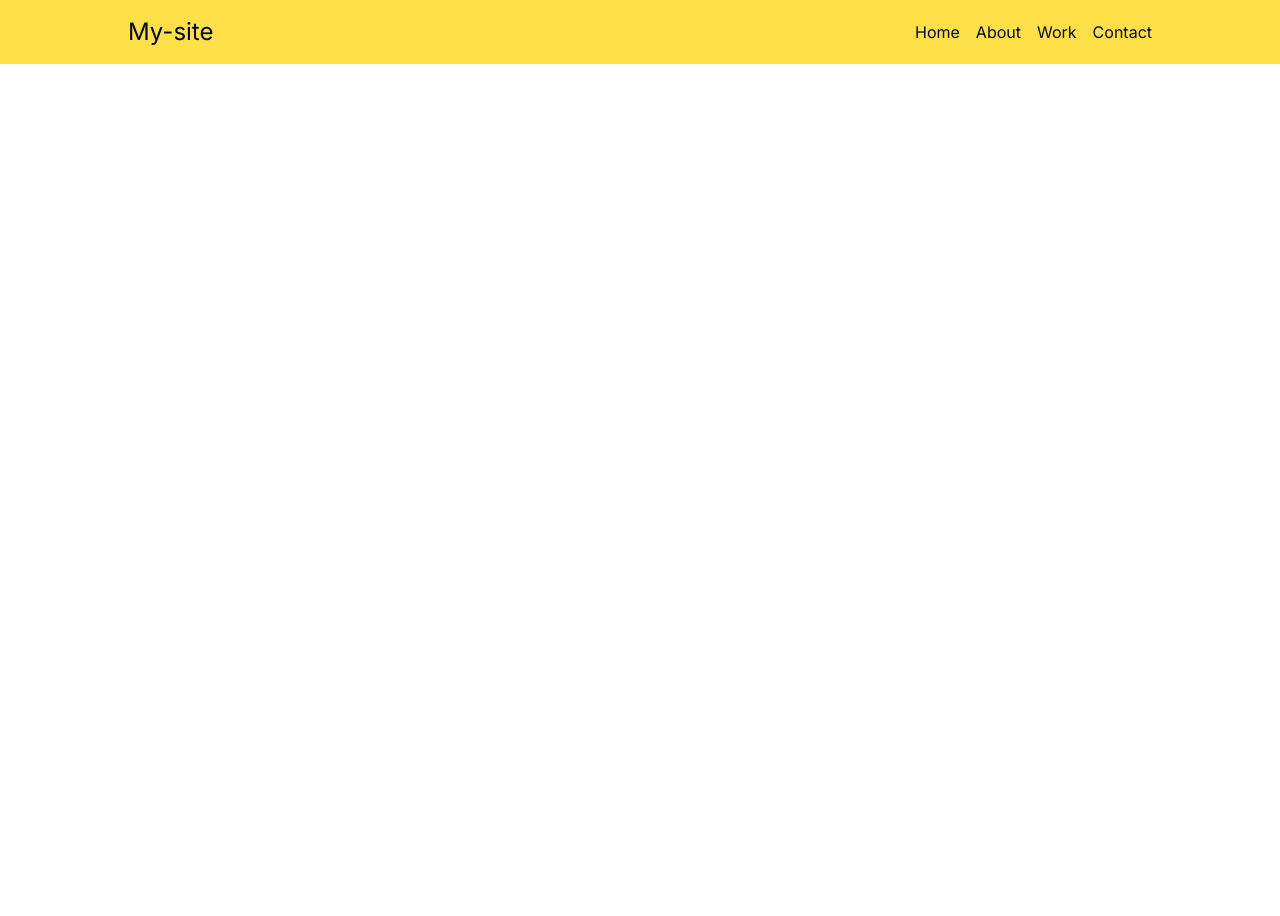
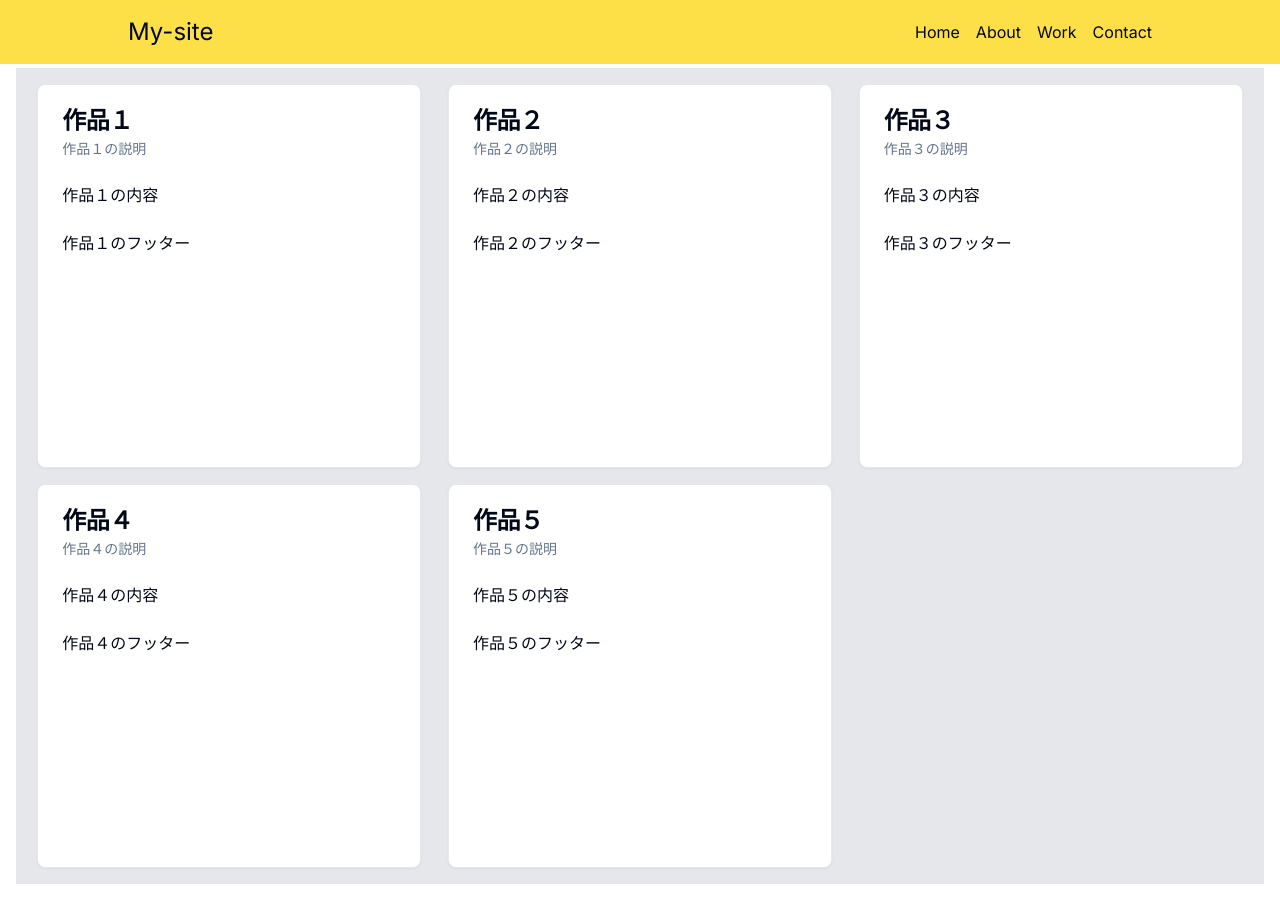
Before and after one commit to tasozo/my-site2, a Next.js app: page /work in a window 1280 px wide. Before the commit the page ends 800 px from the top, so only its background shows below. Built offline with nearby package versions, Linux system fonts and the light colour scheme.

Commit message:
Chapter18

```diff
--- a/src/app/work/page.js
+++ b/src/app/work/page.js
@@ -1,7 +1,90 @@
+import {
+  Card,
+  CardContent,
+  CardDescription,
+  CardFooter,
+  CardHeader,
+  CardTitle,
+} from '@/components/ui/card'
+
+// サンプルの作品データリスト
+const works = [
+  {
+    title: '作品１',
+    description: '作品１の説明',
+    content: '作品１の内容',
+    footer: '作品１のフッター',
+  },
+  {
+    title: '作品２',
+    description: '作品２の説明',
+    content: '作品２の内容',
+    footer: '作品２のフッター',
+  },
+  {
+    title: '作品３',
+    description: '作品３の説明',
+    content: '作品３の内容',
+    footer: '作品３のフッター',
+  },
+  {
+    title: '作品４',
+    description: '作品４の説明',
+    content: '作品４の内容',
+    footer: '作品４のフッター',
+  },
+  {
+    title: '作品５',
+    description: '作品５の説明',
+    content: '作品５の内容',
+    footer: '作品５のフッター',
+  },
+]
+
 export default function Page() {
   return (
     <>
-      <h2>work</h2>
+      <h2>Work</h2>
+      <div
+        className='
+          grid grid-cols-1 justify-items-center
+          gap-4
+          bg-gray-200
+          p-4
+          xs:grid-cols-1
+          lg:grid-cols-2
+          xl:grid-cols-3
+
+      '
+      >
+        {works.map((work, index) => (
+          <Card
+            key={index}
+            className='
+              col-span-1
+              border
+              min-w-96
+              max-w-xl
+              min-h-96
+              border-gray-200
+              rounded-lg
+              shadow-sm
+              hover:shadow-xl
+            '
+          >
+            <CardHeader>
+              <CardTitle>{work.title}</CardTitle>
+              <CardDescription>{work.description}</CardDescription>
+            </CardHeader>
+            <CardContent>
+              <p>{work.content}</p>
+            </CardContent>
+            <CardFooter>
+              <p>{work.footer}</p>
+            </CardFooter>
+          </Card>
+        ))}
+      </div>
     </>
-  );
+  )
 }
--- /dev/null
+++ b/src/components/ui/card.jsx
@@ -0,0 +1,50 @@
+import * as React from "react"
+
+import { cn } from "@/lib/utils"
+
+const Card = React.forwardRef(({ className, ...props }, ref) => (
+  <div
+    ref={ref}
+    className={cn("rounded-lg border bg-card text-card-foreground shadow-sm", className)}
+    {...props} />
+))
+Card.displayName = "Card"
+
+const CardHeader = React.forwardRef(({ className, ...props }, ref) => (
+  <div
+    ref={ref}
+    className={cn("flex flex-col space-y-1.5 p-6", className)}
+    {...props} />
+))
+CardHeader.displayName = "CardHeader"
+
+const CardTitle = React.forwardRef(({ className, ...props }, ref) => (
+  <h3
+    ref={ref}
+    className={cn("text-2xl font-semibold leading-none tracking-tight", className)}
+    {...props} />
+))
+CardTitle.displayName = "CardTitle"
+
+const CardDescription = React.forwardRef(({ className, ...props }, ref) => (
+  <p
+    ref={ref}
+    className={cn("text-sm text-muted-foreground", className)}
+    {...props} />
+))
+CardDescription.displayName = "CardDescription"
+
+const CardContent = React.forwardRef(({ className, ...props }, ref) => (
+  <div ref={ref} className={cn("p-6 pt-0", className)} {...props} />
+))
+CardContent.displayName = "CardContent"
+
+const CardFooter = React.forwardRef(({ className, ...props }, ref) => (
+  <div
+    ref={ref}
+    className={cn("flex items-center p-6 pt-0", className)}
+    {...props} />
+))
+CardFooter.displayName = "CardFooter"
+
+export { Card, CardHeader, CardFooter, CardTitle, CardDescription, CardContent }
```
